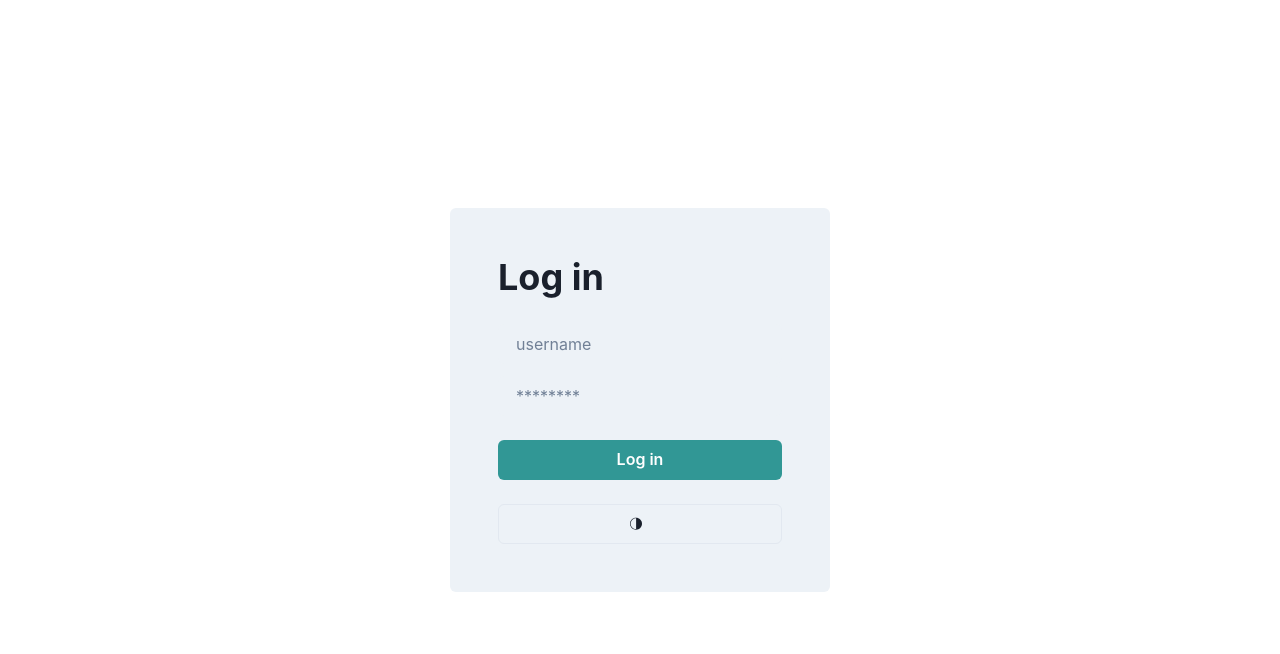
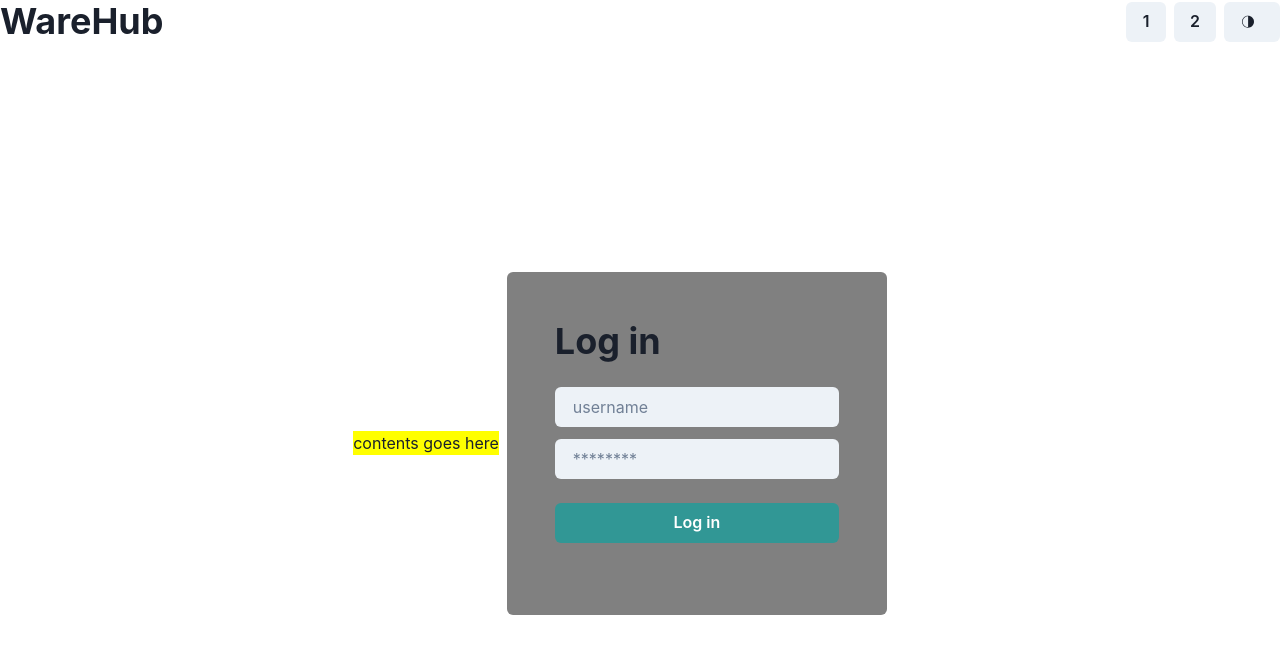
Before and after one commit to Final-Projects-4/WareHub-Client, a Next.js app: page / in a window 1280 px wide. Shown: the top 654 px of the page. Built offline with nearby package versions, Linux system fonts and the light colour scheme.

Commit message:
try dark/light switcher

```diff
--- /dev/null
+++ b/src/components/Landing.js
@@ -0,0 +1,13 @@
+import { Box } from "@chakra-ui/react";
+
+const Landing = () => {
+
+    return (
+        <Box background="yellow">
+            contents goes here
+
+        </Box>
+    )
+};
+
+export default Landing;
--- /dev/null
+++ b/src/components/Login.js
@@ -0,0 +1,16 @@
+import { Flex, Heading, Input, Button } from "@chakra-ui/react";
+
+const LoginPage = () => {
+  return (
+    <Flex height="100vh" alignItems="center" justifyContent="center" >
+      <Flex direction="column" background="gray" p={12} rounded={6}>
+        <Heading mb={6}>Log in</Heading>
+        <Input placeholder="username" variant="filled" mb={3} type="username"/>
+        <Input placeholder="********" variant="filled" mb={6} type="password"/>
+        <Button mb={6} colorScheme="teal">Log in</Button>
+      </Flex>
+    </Flex>
+  );
+};
+
+export default LoginPage;
--- /dev/null
+++ b/src/components/Navbar.js
@@ -0,0 +1,21 @@
+import { Flex, Heading,Button, useColorMode, useColorModeValue, Container, HStack, Spacer,Box } from "@chakra-ui/react";
+import { WiMoonAltThirdQuarter } from "react-icons/wi";
+
+const Navbar = () => {
+  const { toggleColorMode } = useColorMode();
+  useColorModeValue("gray.100", "gray.700");
+
+  return (
+        <Flex>
+          <Heading>WareHub</Heading>
+            <Spacer/>
+              <HStack>
+                <Button>1</Button>
+                <Button>2</Button>
+                <Button onClick={toggleColorMode} leftIcon={<WiMoonAltThirdQuarter />}/>
+              </HStack>
+        </Flex>
+  );
+};
+
+export default Navbar;
--- a/src/pages/_app.js
+++ b/src/pages/_app.js
@@ -1,9 +1,14 @@
-import '@/styles/globals.css'
 import * as React from 'react'
-import { ChakraProvider } from '@chakra-ui/react'
+import { ChakraProvider, ColorModeScript } from '@chakra-ui/react'
+import theme from '../styles/theme'
+import Navbar from '../components/Navbar'
 
 export default function App({ Component, pageProps }) {
-  return <ChakraProvider>
-            <Component {...pageProps} />
-        </ChakraProvider>
+  return (
+    <ChakraProvider theme={theme}>
+      <ColorModeScript initialColorMode={theme.config.initialColorMode} />
+        <Navbar/>
+        <Component {...pageProps} />
+    </ChakraProvider>
+  )
 }
--- a/src/pages/index.js
+++ b/src/pages/index.js
@@ -1,20 +1,17 @@
-import { Flex, Heading, Input, Button, useColorMode, useColorModeValue } from "@chakra-ui/react"
-import { WiMoonAltThirdQuarter } from "react-icons/wi"
+import LoginPage from '../components/Login'
+import Landing from '../components/Landing'
+import { Container, HStack } from '@chakra-ui/react'
 
-const LoginPage = () => {
-  const { toggleColorMode } = useColorMode()
-  const formBackground = useColorModeValue("gray.100", "gray.700")
-  return (
-    <Flex height="100vh" alignItems="center" justifyContent="center">
-      <Flex direction="column" background={formBackground} p={12} rounded={6}>
-        <Heading mb={6}>Log in</Heading>
-        <Input placeholder="username" variant="filled" mb={3} type="username"/>
-        <Input placeholder="********" variant="filled" mb={6} type="password"/>
-        <Button mb={6} colorScheme="teal">Log in</Button>
-        <Button onClick={toggleColorMode} leftIcon={<WiMoonAltThirdQuarter />} variant='outline'></Button>
-      </Flex>
-    </Flex>
+const Home = () => {
+
+  return(
+    <Container>
+      <HStack>
+        <Landing/>
+        <LoginPage/>
+      </HStack>
+    </Container>
   )
 };
 
-export default LoginPage;
+export default Home;
--- a/src/styles/globals.css
+++ /dev/null
@@ -1,107 +0,0 @@
-:root {
-  --max-width: 1100px;
-  --border-radius: 12px;
-  --font-mono: ui-monospace, Menlo, Monaco, 'Cascadia Mono', 'Segoe UI Mono',
-    'Roboto Mono', 'Oxygen Mono', 'Ubuntu Monospace', 'Source Code Pro',
-    'Fira Mono', 'Droid Sans Mono', 'Courier New', monospace;
-
-  --foreground-rgb: 0, 0, 0;
-  --background-start-rgb: 214, 219, 220;
-  --background-end-rgb: 255, 255, 255;
-
-  --primary-glow: conic-gradient(
-    from 180deg at 50% 50%,
-    #16abff33 0deg,
-    #0885ff33 55deg,
-    #54d6ff33 120deg,
-    #0071ff33 160deg,
-    transparent 360deg
-  );
-  --secondary-glow: radial-gradient(
-    rgba(255, 255, 255, 1),
-    rgba(255, 255, 255, 0)
-  );
-
-  --tile-start-rgb: 239, 245, 249;
-  --tile-end-rgb: 228, 232, 233;
-  --tile-border: conic-gradient(
-    #00000080,
-    #00000040,
-    #00000030,
-    #00000020,
-    #00000010,
-    #00000010,
-    #00000080
-  );
-
-  --callout-rgb: 238, 240, 241;
-  --callout-border-rgb: 172, 175, 176;
-  --card-rgb: 180, 185, 188;
-  --card-border-rgb: 131, 134, 135;
-}
-
-@media (prefers-color-scheme: dark) {
-  :root {
-    --foreground-rgb: 255, 255, 255;
-    --background-start-rgb: 0, 0, 0;
-    --background-end-rgb: 0, 0, 0;
-
-    --primary-glow: radial-gradient(rgba(1, 65, 255, 0.4), rgba(1, 65, 255, 0));
-    --secondary-glow: linear-gradient(
-      to bottom right,
-      rgba(1, 65, 255, 0),
-      rgba(1, 65, 255, 0),
-      rgba(1, 65, 255, 0.3)
-    );
-
-    --tile-start-rgb: 2, 13, 46;
-    --tile-end-rgb: 2, 5, 19;
-    --tile-border: conic-gradient(
-      #ffffff80,
-      #ffffff40,
-      #ffffff30,
-      #ffffff20,
-      #ffffff10,
-      #ffffff10,
-      #ffffff80
-    );
-
-    --callout-rgb: 20, 20, 20;
-    --callout-border-rgb: 108, 108, 108;
-    --card-rgb: 100, 100, 100;
-    --card-border-rgb: 200, 200, 200;
-  }
-}
-
-* {
-  box-sizing: border-box;
-  padding: 0;
-  margin: 0;
-}
-
-html,
-body {
-  max-width: 100vw;
-  overflow-x: hidden;
-}
-
-body {
-  color: rgb(var(--foreground-rgb));
-  background: linear-gradient(
-      to bottom,
-      transparent,
-      rgb(var(--background-end-rgb))
-    )
-    rgb(var(--background-start-rgb));
-}
-
-a {
-  color: inherit;
-  text-decoration: none;
-}
-
-@media (prefers-color-scheme: dark) {
-  html {
-    color-scheme: dark;
-  }
-}
--- /dev/null
+++ b/src/styles/theme.js
@@ -0,0 +1,15 @@
+// theme.js
+
+// 1. import `extendTheme` function
+import { extendTheme } from '@chakra-ui/react'
+
+// 2. Add your color mode config
+const config = {
+  initialColorMode: 'light',
+  useSystemColorMode: false,
+}
+
+// 3. extend the theme
+const theme = extendTheme({ config: config })
+
+export default theme
```
Also changed, not shown: src/styles/Home.module.css (deleted, +0 -229 lines).
